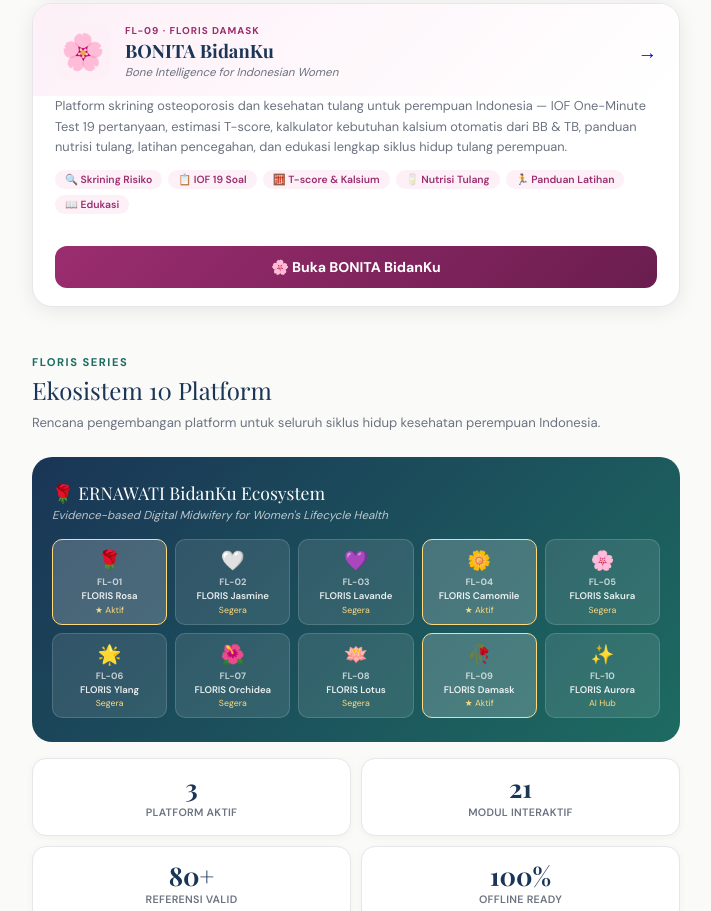
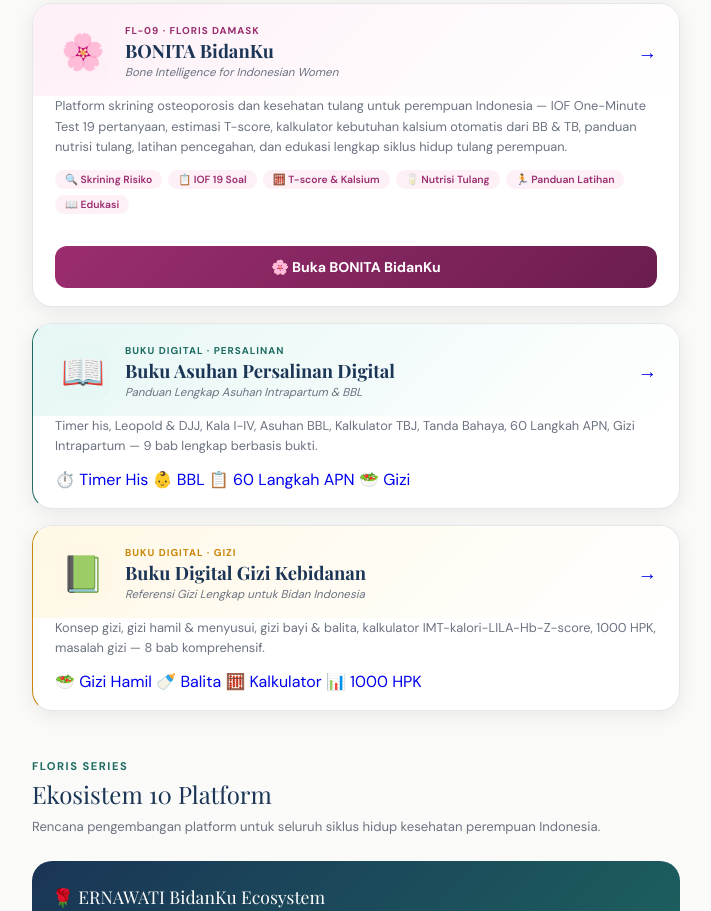
Before and after one commit to ernawatibidan/ernawati-bidanku, a plain HTML site: page index.html in a window 1280 px wide. Shown: the part 1533-2444 px from the top of the page, without its empty margins (284-995 px from the left). Drawn offline with nearby package versions, Linux system fonts and the light colour scheme; a web font is replaced by a local one.

Commit message:
Add files via upload

```diff
--- a/index.html
+++ b/index.html
@@ -558,11 +558,11 @@ footer {
 <!-- ── PLATFORM SECTION ── -->
 <div class="section">
   <div class="sec-label">Platform Digital</div>
-  <div class="sec-title">3 Platform Aktif — Siap Digunakan</div>
+  <div class="sec-title">5 Platform Aktif — Siap Digunakan</div>
   <div class="sec-sub">Semua platform dapat diakses online maupun offline. Tidak perlu instalasi. Berbasis bukti ilmiah internasional.</div>
 
   <!-- FLORIS Rosa -->
-  <a class="platform-card card-rosa" href="floris-rosa-offline-1-1.html">
+  <a class="platform-card card-rosa" href="floris-rosa-offline-1.html">
     <div class="pc-header">
       <div class="pc-icon">🌹</div>
       <div class="pc-info">
@@ -612,7 +612,7 @@ footer {
   </a>
 
   <!-- FLORIS Damask -->
-  <a class="platform-card card-dam" href="floris-damask-bonita-2.html">
+  <a class="platform-card card-dam" href="floris-damask-bonita.html">
     <div class="pc-header">
       <div class="pc-icon">🌸</div>
       <div class="pc-info">
@@ -635,6 +635,51 @@ footer {
     </div>
     <div class="pc-btn">🌸 Buka BONITA BidanKu</div>
   </a>
+
+  <!-- Buku Persalinan -->
+  <a class="platform-card card-rosa" href="Buku-Asuhan-Persalinan-Digital.html" style="border-left-color:#1D6B61">
+    <div class="pc-header">
+      <div class="pc-icon">📖</div>
+      <div class="pc-info">
+        <div class="pc-code">BUKU DIGITAL · Persalinan</div>
+        <div class="pc-name">Buku Asuhan Persalinan Digital</div>
+        <div class="pc-tagline">Panduan Lengkap Asuhan Intrapartum & BBL</div>
+      </div>
+      <span class="pc-arrow">→</span>
+    </div>
+    <div class="pc-body">
+      <div class="pc-desc">Timer his, Leopold & DJJ, Kala I-IV, Asuhan BBL, Kalkulator TBJ, Tanda Bahaya, 60 Langkah APN, Gizi Intrapartum — 9 bab lengkap berbasis bukti.</div>
+      <div class="pc-tags">
+        <span class="tag">⏱️ Timer His</span>
+        <span class="tag">👶 BBL</span>
+        <span class="tag">📋 60 Langkah APN</span>
+        <span class="tag">🥗 Gizi</span>
+      </div>
+    </div>
+  </a>
+
+  <!-- Buku Gizi -->
+  <a class="platform-card card-cam" href="Buku-Digital-Gizi-Kebidanan.html" style="border-left-color:#C8860A">
+    <div class="pc-header">
+      <div class="pc-icon">📗</div>
+      <div class="pc-info">
+        <div class="pc-code">BUKU DIGITAL · Gizi</div>
+        <div class="pc-name">Buku Digital Gizi Kebidanan</div>
+        <div class="pc-tagline">Referensi Gizi Lengkap untuk Bidan Indonesia</div>
+      </div>
+      <span class="pc-arrow">→</span>
+    </div>
+    <div class="pc-body">
+      <div class="pc-desc">Konsep gizi, gizi hamil & menyusui, gizi bayi & balita, kalkulator IMT-kalori-LILA-Hb-Z-score, 1000 HPK, masalah gizi — 8 bab komprehensif.</div>
+      <div class="pc-tags">
+        <span class="tag">🥗 Gizi Hamil</span>
+        <span class="tag">🍼 Balita</span>
+        <span class="tag">🧮 Kalkulator</span>
+        <span class="tag">📊 1000 HPK</span>
+      </div>
+    </div>
+  </a>
+
 </div>
 
 <!-- ── ECOSYSTEM ── -->
@@ -780,9 +825,9 @@ footer {
     <div class="footer-logo">🌹 ERNAWATI BidanKu</div>
     <div class="footer-sub">Evidence-based Reference for Neonatal And Women's Health Advancing Technology Innovation</div>
     <div class="footer-links">
-      <a class="footer-link" href="floris-rosa-offline-1-1.html">🌹 FLORIS Rosa</a>
+      <a class="footer-link" href="floris-rosa-offline-1.html">🌹 FLORIS Rosa</a>
       <a class="footer-link" href="floris-camomile-nutrigizi.html">🌼 FLORIS Camomile</a>
-      <a class="footer-link" href="floris-damask-bonita-2.html">🌸 FLORIS Damask</a>
+      <a class="footer-link" href="floris-damask-bonita.html">🌸 FLORIS Damask</a>
     </div>
     <div class="footer-copy">
       © 2026 Ernawati, SST., Bdn., M.Kes · FIKK Institut Kesehatan Karsa Husada Garut<br>
```
